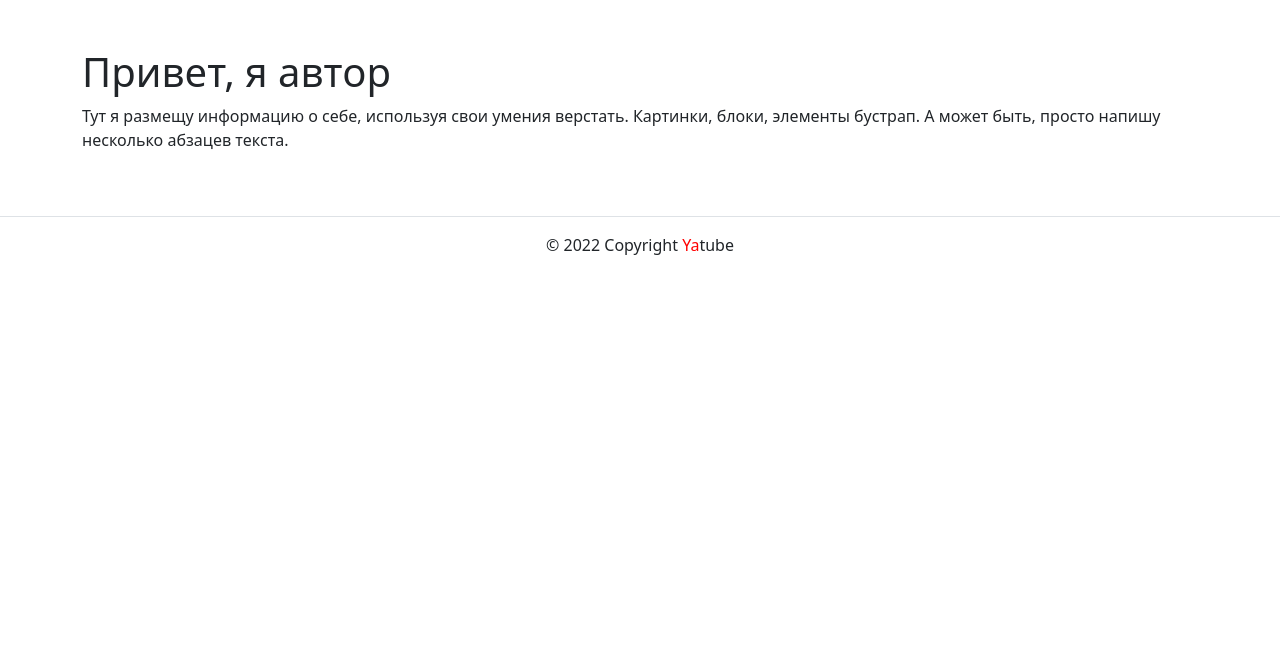
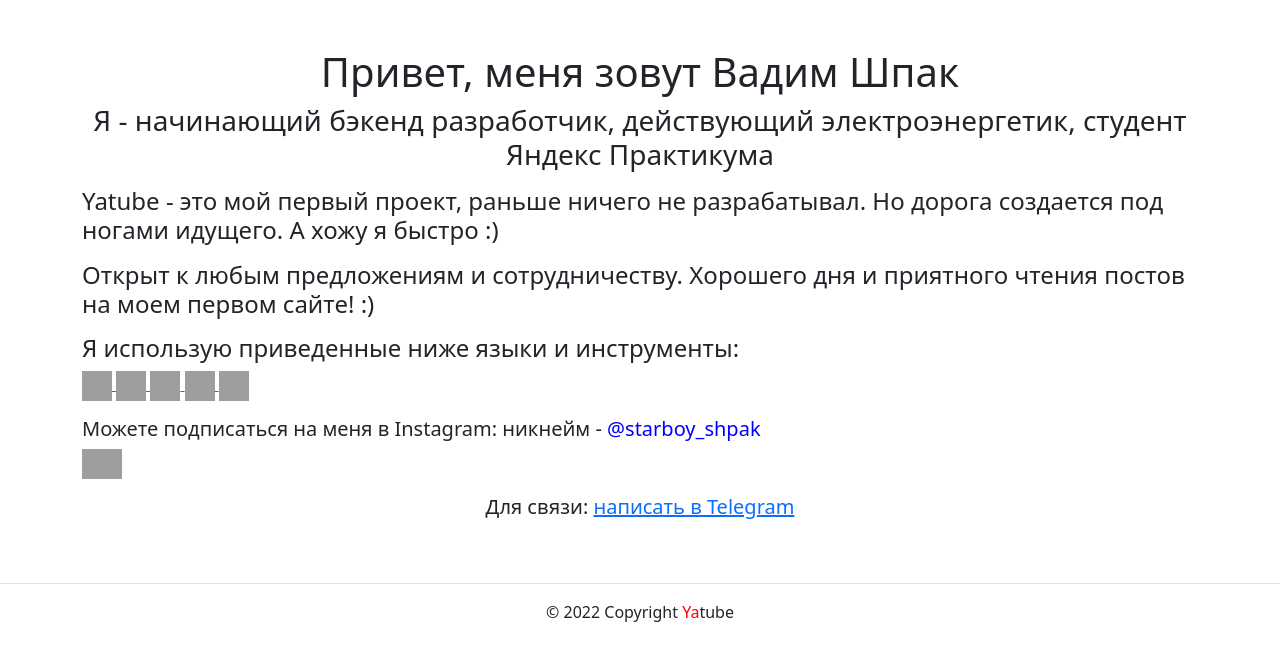
Before and after one commit to Starboy-Shpak/hw05_final, a Django app: page /about/author/ in a window 1280 px wide. Shown: the part 56-717 px from the top of the page. Run offline with Django 3.2, Linux system fonts and the light colour scheme; some libraries are stand-ins or nearby versions; grey boxes are pictures that could not be loaded.

Commit message:
Final 6.2

```diff
--- a/yatube/templates/about/author.html
+++ b/yatube/templates/about/author.html
@@ -4,10 +4,21 @@
 
 {% block content %}
 
-<h1>Привет, я автор</h1>
-<p>
-  Тут я размещу информацию о себе, используя свои умения верстать.
-  Картинки, блоки, элементы бустрап. А может быть, просто напишу несколько абзацев текста.
+<h1 align="center">Привет, меня зовут Вадим Шпак</h1>
+<h3 align="center">Я - начинающий бэкенд разработчик, действующий электроэнергетик, студент Яндекс Практикума</h3>
+
+<p><h4> Yatube - это мой первый проект, раньше ничего не разрабатывал. Но дорога создается под ногами идущего. А хожу я быстро :)</h4></p>
+<p><h4> Открыт к любым предложениям и сотрудничеству. Хорошего дня и приятного чтения постов на моем первом сайте! :)</h4></p>
+
+<p><h4 align="left">Я использую приведенные ниже языки и инструменты:</h4>
+<p align="left"> <a href="https://www.gnu.org/software/bash/" target="_blank" rel="noreferrer"> <img src="https://www.vectorlogo.zone/logos/gnu_bash/gnu_bash-icon.svg" alt="bash" width="30" height="30"/> </a> <a href="https://www.djangoproject.com/" target="_blank" rel="noreferrer"> <img src="https://cdn.worldvectorlogo.com/logos/django.svg" alt="django" width="30" height="30"/> </a> <a href="https://git-scm.com/" target="_blank" rel="noreferrer"> <img src="https://www.vectorlogo.zone/logos/git-scm/git-scm-icon.svg" alt="git" width="30" height="30"/> </a> <a href="https://www.mysql.com/" target="_blank" rel="noreferrer"> <img src="https://raw.githubusercontent.com/devicons/devicon/master/icons/mysql/mysql-original-wordmark.svg" alt="mysql" width="30" height="30"/> </a> <a href="https://www.python.org" target="_blank" rel="noreferrer"> <img src="https://raw.githubusercontent.com/devicons/devicon/master/icons/python/python-original.svg" alt="python" width="30" height="30"/> </a> </p>
+</p>
+
+<p><h5 align="left">Можете подписаться на меня в Instagram: никнейм - <span style="color:blue">@starboy_shpak</span></h5>
+<p align="left">
+<a href="https://instagram.com/starboy_shpak" target="blank"><img align="center" src="https://raw.githubusercontent.com/rahuldkjain/github-profile-readme-generator/master/src/images/icons/Social/instagram.svg" alt="starboy_shpak" height="30" width="40" /></a>
+</p>
+<h5 align="center">Для связи: <a href="https://t.me/starboy_shpak/" target="_blank">написать в Telegram</a></span></h5>
 </p>
 
 {% endblock %}
```
Also changed, not shown: yatube/templates/about/tech.html (+5 -2 lines), yatube/posts/migrations/0001_initial.py (deleted), yatube/posts/migrations/0001_squashed_0008_auto_20220628_2232.py (added), yatube/posts/migrations/0002_group.py (deleted), yatube/posts/migrations/0003_post_group.py (deleted), yatube/posts/migrations/0004_auto_20220619_1426.py (deleted), yatube/posts/migrations/0005_comment.py (deleted), yatube/posts/migrations/0006_auto_20220624_2358.py (deleted), yatube/posts/migrations/0007_auto_20220625_2115.py (deleted), yatube/posts/migrations/0008_auto_20220628_2232.py (deleted).
